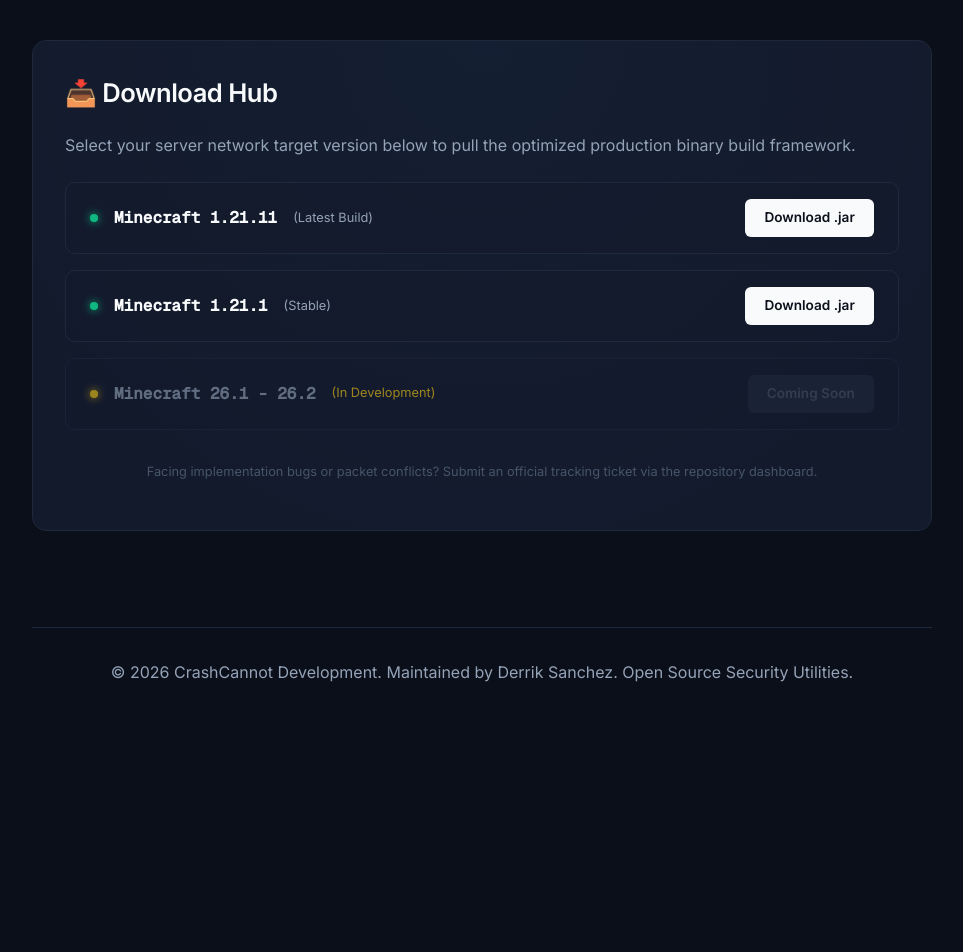
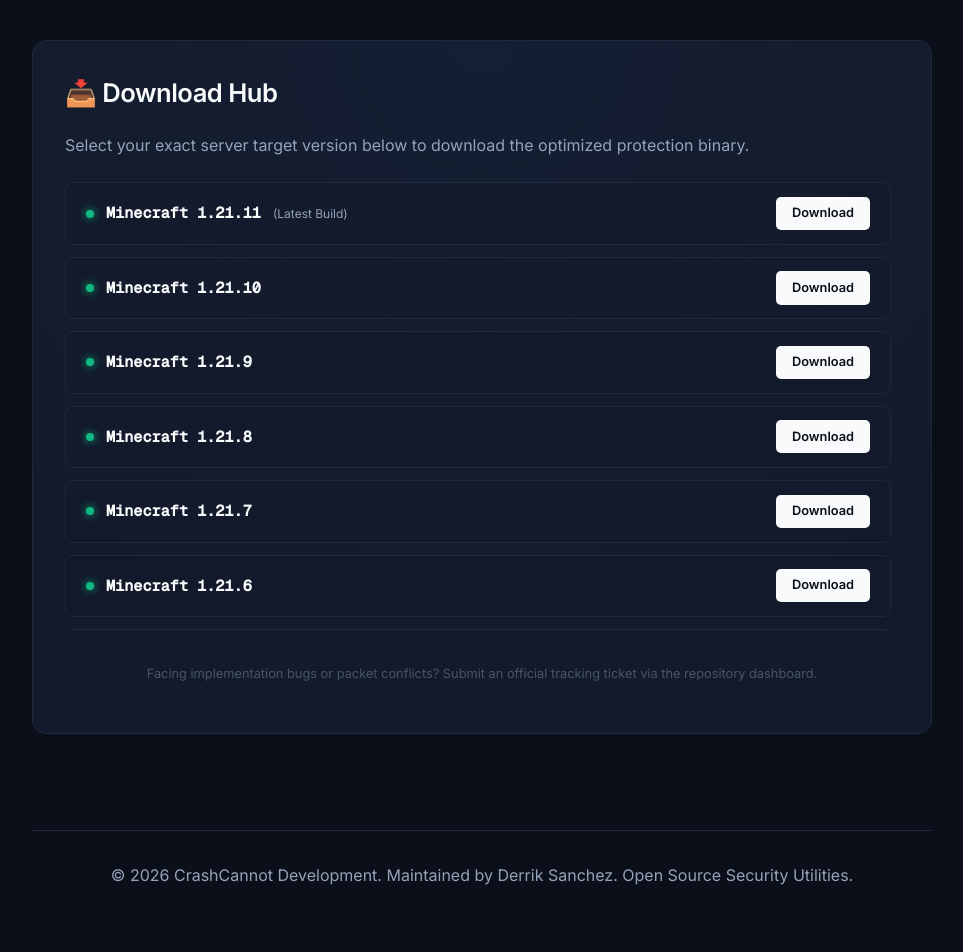
Before and after one commit to crashcannot/CrashCannot.github.io, a plain HTML site: page index.html in a window 1280 px wide. Shown: the part 1220-2172 px from the top of the page, without its empty margins (158-1121 px from the left). Before the commit the page ends 1970 px from the top, so only its background shows below. Drawn offline with nearby package versions, Linux system fonts and the light colour scheme.

Commit message:
Update index.html

```diff
--- a/index.html
+++ b/index.html
@@ -188,41 +188,52 @@
             margin-bottom: 1rem;
         }
 
-        /* --- Animated Version List Area --- */
+        /* --- Version Download List --- */
         .version-download-list {
             display: flex;
             flex-direction: column;
-            gap: 1rem;
+            gap: 0.75rem;
             margin-top: 1.5rem;
+            max-height: 450px;
+            overflow-y: auto;
+            padding-right: 0.5rem;
+        }
+
+        /* Custom scrollbar for version list */
+        .version-download-list::-webkit-scrollbar {
+            width: 6px;
+        }
+        .version-download-list::-webkit-scrollbar-thumb {
+            background: var(--border-color);
+            border-radius: 3px;
         }
 
         .version-row {
             display: flex;
             align-items: center;
             justify-content: space-between;
-            background: rgba(19, 26, 44, 0.6);
+            background: rgba(19, 26, 44, 0.4);
             border: 1px solid var(--border-color);
-            padding: 1rem 1.5rem;
-            border-radius: 10px;
-            transition: all 0.25s cubic-bezier(0.16, 1, 0.3, 1);
+            padding: 0.85rem 1.25rem;
+            border-radius: 8px;
+            transition: all 0.2s cubic-bezier(0.16, 1, 0.3, 1);
         }
 
         .version-row:hover {
-            transform: scale(1.015);
+            transform: scale(1.01);
             background: var(--bg-card);
-            border-color: rgba(56, 189, 248, 0.3);
-            box-shadow: 0 4px 20px -5px rgba(56, 189, 248, 0.1);
+            border-color: rgba(56, 189, 248, 0.25);
         }
 
         .version-info {
             display: flex;
             align-items: center;
-            gap: 1rem;
+            gap: 0.75rem;
         }
 
         .version-tag {
             font-family: 'Geist Mono', monospace;
-            font-size: 1rem;
+            font-size: 0.95rem;
             font-weight: 600;
             color: var(--text-primary);
         }
@@ -240,21 +251,21 @@
             box-shadow: 0 0 8px #facc15;
         }
 
-        /* --- Small Row Buttons --- */
+        /* --- Download Row Buttons --- */
         .row-download-btn {
             background: var(--text-primary);
             color: var(--bg-main);
-            font-size: 0.85rem;
+            font-size: 0.8rem;
             font-weight: 600;
-            padding: 0.5rem 1.2rem;
-            border-radius: 6px;
+            padding: 0.4rem 1rem;
+            border-radius: 5px;
             text-decoration: none;
-            transition: background-color 0.2s ease, transform 0.2s ease;
+            transition: all 0.2s ease;
         }
 
         .row-download-btn:hover {
             background-color: var(--accent);
-            transform: scale(1.03);
+            transform: scale(1.02);
         }
 
         .row-download-btn.disabled {
@@ -279,7 +290,7 @@
             h1 { font-size: 2.5rem; }
             header { padding-top: 3rem; }
             nav { gap: 1.2rem; }
-            .version-row { flex-direction: column; gap: 1rem; align-items: flex-start; }
+            .version-row { flex-direction: column; gap: 0.75rem; align-items: flex-start; }
             .row-download-btn { width: 100%; text-align: center; }
         }
     </style>
@@ -331,34 +342,106 @@
         <section id="download" class="animate-fade delay-3">
             <div class="card" style="background: radial-gradient(circle at top, rgba(56, 189, 248, 0.03), transparent 80%), var(--bg-card);">
                 <h2>📥 Download Hub</h2>
-                <p>Select your server network target version below to pull the optimized production binary build framework.</p>
+                <p>Select your exact server target version below to download the optimized protection binary.</p>
 
                 <div class="version-download-list">
                     <div class="version-row">
                         <div class="version-info">
                             <div class="status-dot"></div>
                             <span class="version-tag">Minecraft 1.21.11</span>
-                            <span style="font-size: 0.8rem; color: var(--text-secondary);">(Latest Build)</span>
+                            <span style="font-size: 0.75rem; color: var(--text-secondary);">(Latest Build)</span>
                         </div>
-                        <a href="#" class="row-download-btn">Download .jar</a>
+                        <a href="#" class="row-download-btn">Download</a>
+                    </div>
+
+                    <div class="version-row">
+                        <div class="version-info">
+                            <div class="status-dot"></div>
+                            <span class="version-tag">Minecraft 1.21.10</span>
+                        </div>
+                        <a href="#" class="row-download-btn">Download</a>
+                    </div>
+
+                    <div class="version-row">
+                        <div class="version-info">
+                            <div class="status-dot"></div>
+                            <span class="version-tag">Minecraft 1.21.9</span>
+                        </div>
+                        <a href="#" class="row-download-btn">Download</a>
+                    </div>
+
+                    <div class="version-row">
+                        <div class="version-info">
+                            <div class="status-dot"></div>
+                            <span class="version-tag">Minecraft 1.21.8</span>
+                        </div>
+                        <a href="#" class="row-download-btn">Download</a>
+                    </div>
+
+                    <div class="version-row">
+                        <div class="version-info">
+                            <div class="status-dot"></div>
+                            <span class="version-tag">Minecraft 1.21.7</span>
+                        </div>
+                        <a href="#" class="row-download-btn">Download</a>
+                    </div>
+
+                    <div class="version-row">
+                        <div class="version-info">
+                            <div class="status-dot"></div>
+                            <span class="version-tag">Minecraft 1.21.6</span>
+                        </div>
+                        <a href="#" class="row-download-btn">Download</a>
+                    </div>
+
+                    <div class="version-row">
+                        <div class="version-info">
+                            <div class="status-dot"></div>
+                            <span class="version-tag">Minecraft 1.21.5</span>
+                        </div>
+                        <a href="#" class="row-download-btn">Download</a>
+                    </div>
+
+                    <div class="version-row">
+                        <div class="version-info">
+                            <div class="status-dot"></div>
+                            <span class="version-tag">Minecraft 1.21.4</span>
+                        </div>
+                        <a href="#" class="row-download-btn">Download</a>
+                    </div>
+
+                    <div class="version-row">
+                        <div class="version-info">
+                            <div class="status-dot"></div>
+                            <span class="version-tag">Minecraft 1.21.3</span>
+                        </div>
+                        <a href="#" class="row-download-btn">Download</a>
+                    </div>
+
+                    <div class="version-row">
+                        <div class="version-info">
+                            <div class="status-dot"></div>
+                            <span class="version-tag">Minecraft 1.21.2</span>
+                        </div>
+                        <a href="#" class="row-download-btn">Download</a>
                     </div>
 
                     <div class="version-row">
                         <div class="version-info">
                             <div class="status-dot"></div>
                             <span class="version-tag">Minecraft 1.21.1</span>
-                            <span style="font-size: 0.8rem; color: var(--text-secondary);">(Stable)</span>
+                            <span style="font-size: 0.75rem; color: var(--text-secondary);">(Base Stable)</span>
                         </div>
-                        <a href="#" class="row-download-btn">Download .jar</a>
+                        <a href="#" class="row-download-btn">Download</a>
                     </div>
 
-                    <div class="version-row" style="opacity: 0.6;">
+                    <div class="version-row" style="opacity: 0.5;">
                         <div class="version-info">
                             <div class="status-dot soon"></div>
                             <span class="version-tag" style="color: var(--text-secondary);">Minecraft 26.1 - 26.2</span>
-                            <span style="font-size: 0.8rem; color: #facc15;">(In Development)</span>
+                            <span style="font-size: 0.75rem; color: #facc15;">(In Dev)</span>
                         </div>
-                        <a href="#" class="row-download-btn disabled">Coming Soon</a>
+                        <a href="#" class="row-download-btn disabled">Soon</a>
                     </div>
                 </div>
 
```
